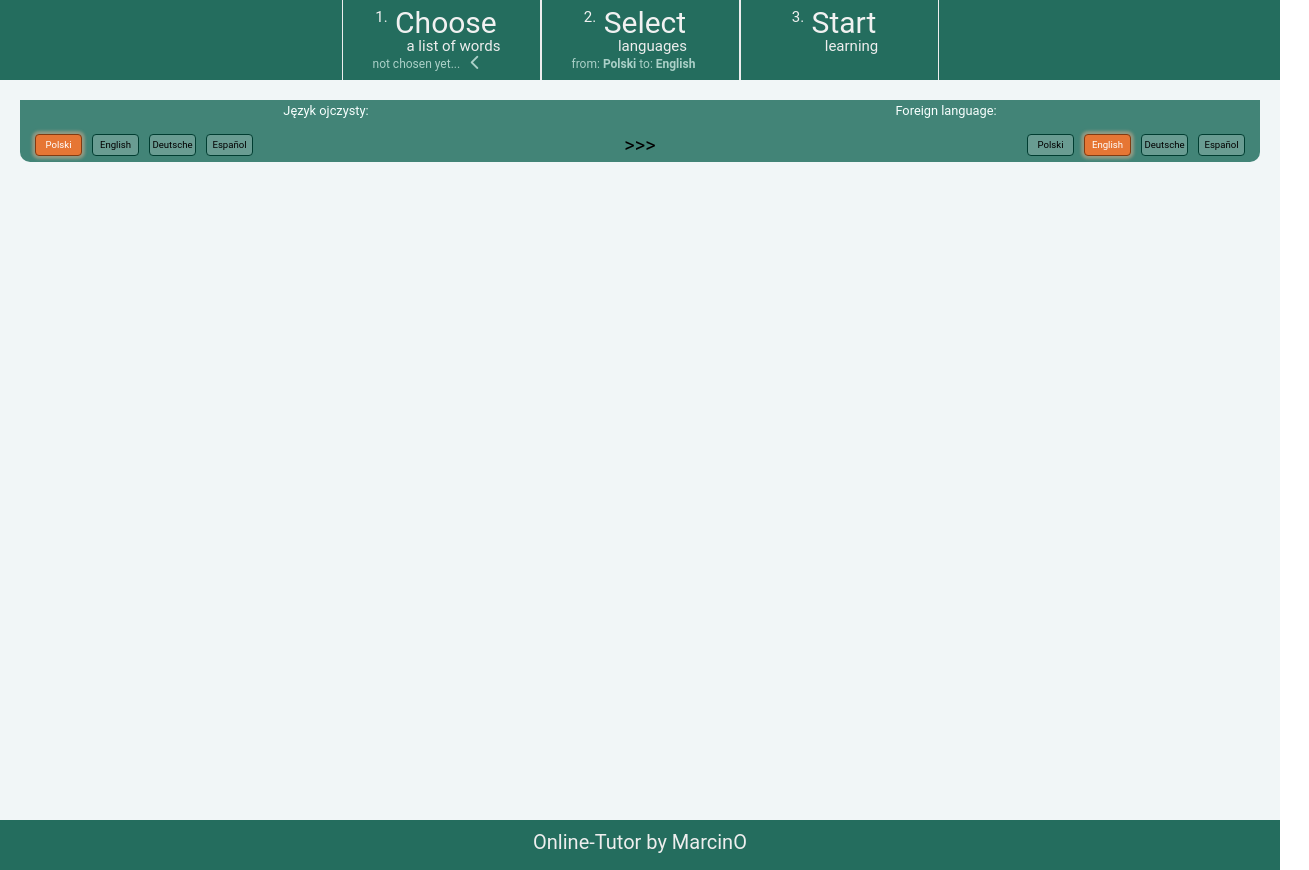
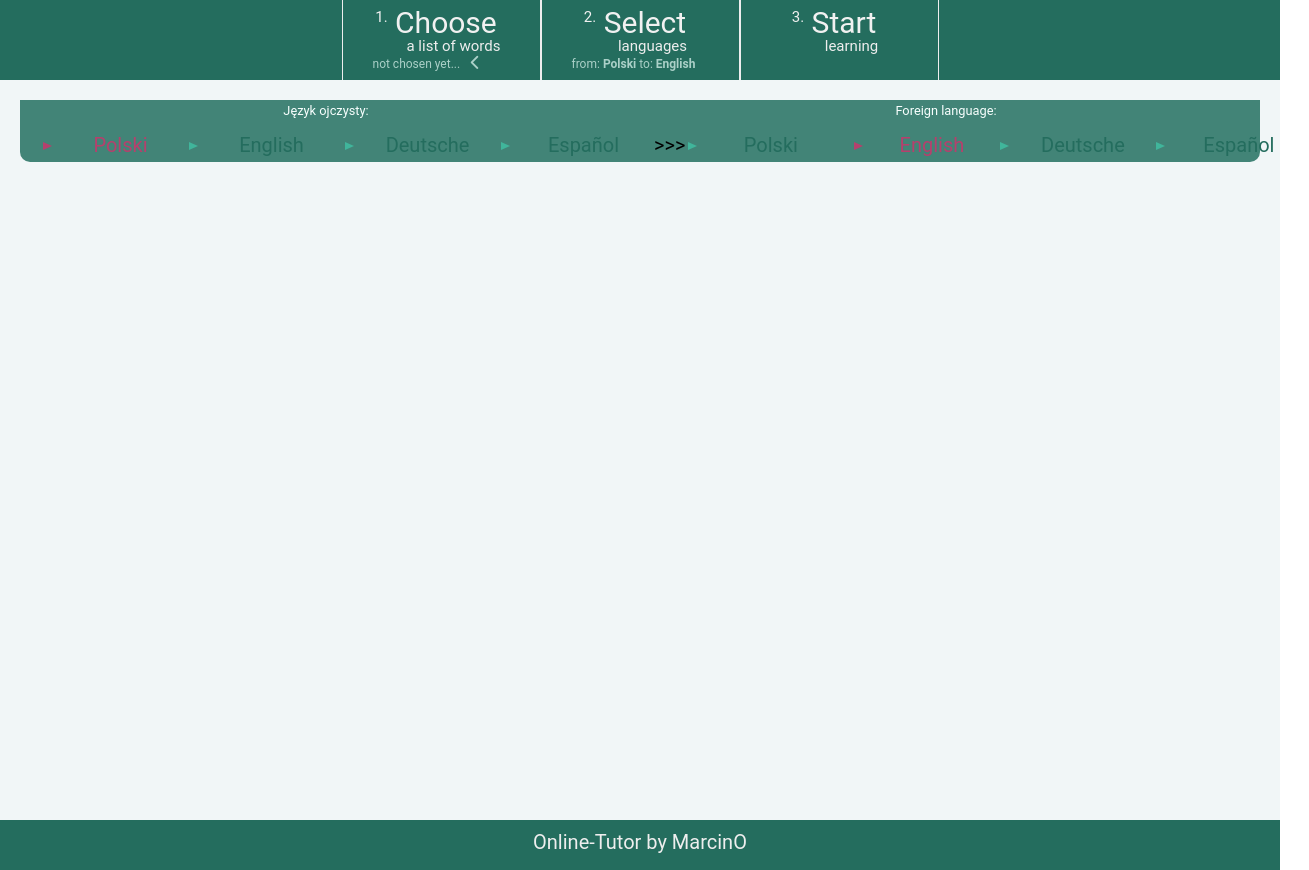
Before and after one commit to MarcinOstaszewski/online-tutor, a React (Create React App) app: page /select in a window 1280 px wide. Shown: the whole page, 1309 px wide, since content can reach past the window. Built offline with nearby package versions, Linux system fonts and the light colour scheme; no server answers.

Commit message:
add new styles for LanguageItem

```diff
--- a/src/containers/LanguagesSelector/LanguageSelect/LanguageItem/LanguageItem.js
+++ b/src/containers/LanguagesSelector/LanguageSelect/LanguageItem/LanguageItem.js
@@ -4,9 +4,11 @@ import styles from './LanguageItem.module.css';
 
 const LanguageItem = (props) => {
 
+
     let isActive;
     if (props.isActive.includes(props.role+props.code)) {
-        isActive = styles.Active;
+        console.log(props.isActive, props.role, props.code);
+        isActive = styles.active;
     }
 
     return ( <div className={[styles.LanguageItem, isActive].join(' ')}
--- a/src/containers/LanguagesSelector/LanguageSelect/LanguageItem/LanguageItem.module.css
+++ b/src/containers/LanguagesSelector/LanguageSelect/LanguageItem/LanguageItem.module.css
@@ -1,4 +1,56 @@
+
 .LanguageItem {
+    box-sizing: border-box;
+    margin: 3px;
+    display: inline;
+    color: #246D5E;
+    min-width: 150px;
+    padding: 0px 0px 0px 15px;
+    position: relative;
+    transition-duration: 0.3s;
+    cursor: pointer;
+}
+.LanguageItem:hover {
+    color: rgba(64, 181, 155, 20);
+    transition-duration: 0.3s;
+}
+.LanguageItem.active {
+    color: #b5406d;
+    padding-left: 25px;
+    transition-duration: 0.3s;
+}
+
+.LanguageItem::before {
+    content: '';
+    border-left: 9px solid #40b59b;
+    border-top: 4px solid transparent;
+    border-bottom: 4px solid transparent;
+    width: 0px;
+    height: 0px;
+    background-color: transparent;
+    position: absolute;
+    top: 9px;
+    left: 0px;
+    transition-duration: 0.3s;
+}
+
+.LanguageItem.active::before {
+    left: 10px;
+    border-left-color: #b5406d;
+    transition-duration: 0.3s;
+}
+
+.LanguageItem>span {
+    display: inline;
+    font-size: 12px;
+    padding-left: 8px;
+    color: #40b59b;
+    font-style: italic;
+}
+
+
+
+/* .LanguageItem {
     width: 45px;
     height: 20px;
     margin: 5px;
@@ -16,4 +68,4 @@
     color: white;
     box-shadow: 0px 0px 3px 3px #f3b79470;
     transition: 0.25s;
-}
+} */
```
